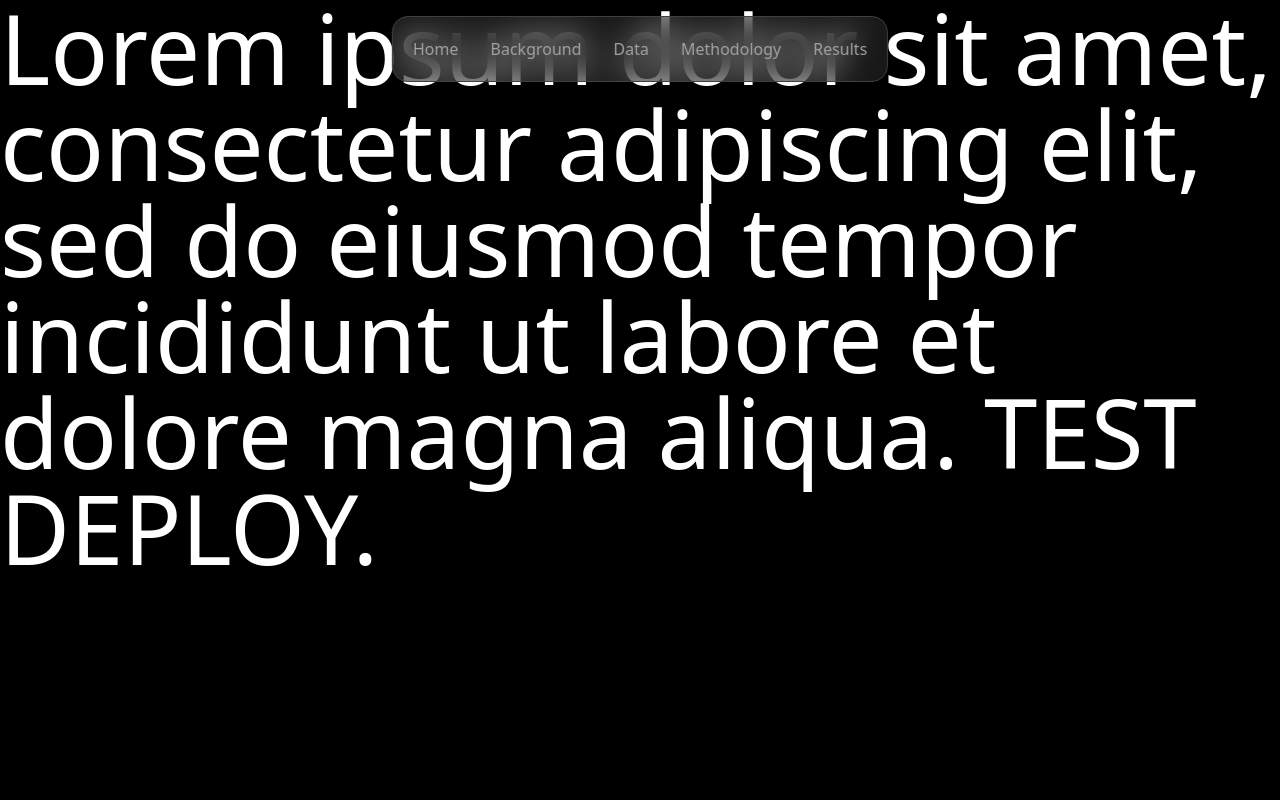
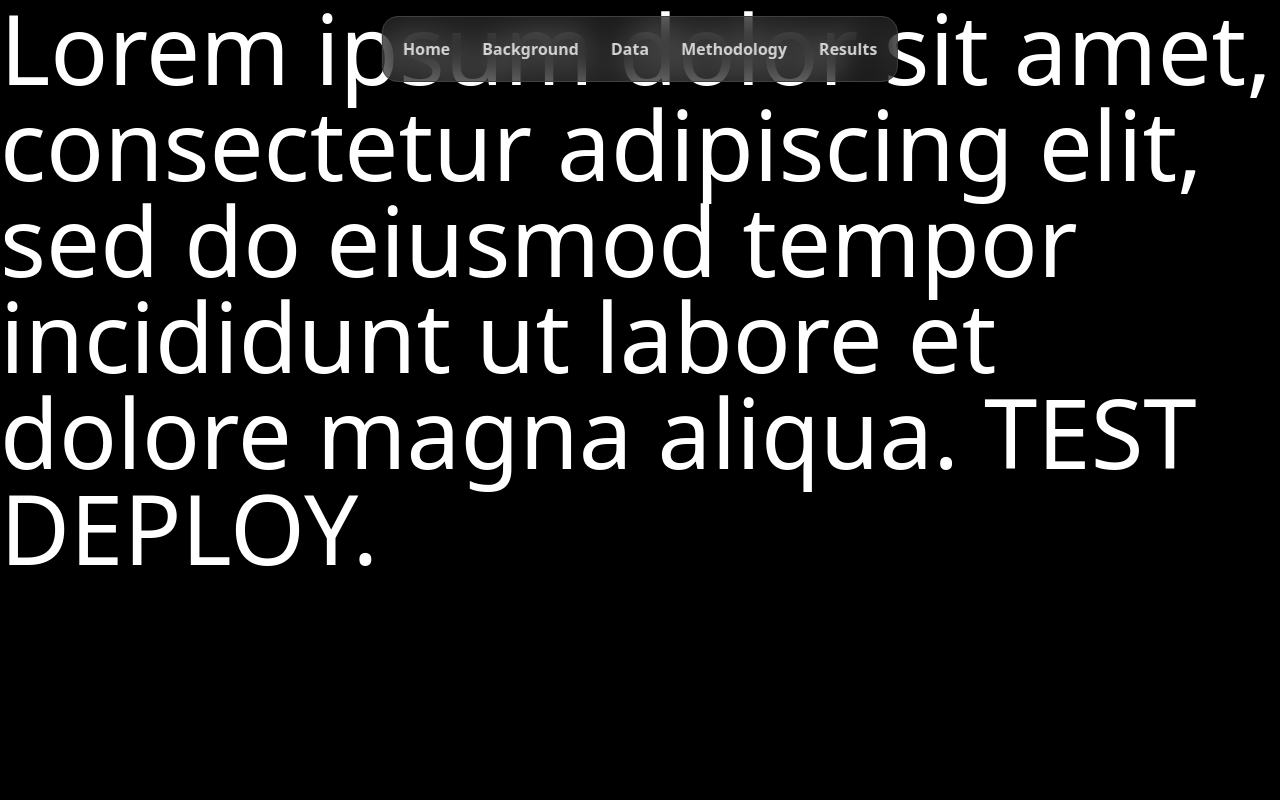
Before and after one commit to riru12/cs132portfolio, a SvelteKit app: page / in a window 1280 px wide. Shown: the top 800 px of the page. Built offline with nearby package versions, Linux system fonts and the light colour scheme.

Commit message:
adjusted navbar colors

```diff
--- a/src/components/Navbar.svelte
+++ b/src/components/Navbar.svelte
@@ -3,11 +3,11 @@
 </script>
 
 <div class="flex fixed bottom-4 md:bottom-auto md:top-4 left-2/4 translate-x-[-50%] px-4 w-screen md:w-auto">
-    <nav class="flex rounded-2xl bg-[#3c3c3c66] text-neutral-400 backdrop-blur-lg border-[1px] border-neutral-700 w-screen md:w-min p-1">
-        <a href="{base}/" class="p-4 hover:bg-[#0a0a0a66] rounded-xl grow text-center">Home</a>
-        <a href="{base}/" class="p-4 hover:bg-[#0a0a0a66] rounded-xl grow text-center">Background</a>
-        <a href="{base}/" class="p-4 hover:bg-[#0a0a0a66] rounded-xl grow text-center">Data</a>
-        <a href="{base}/" class="p-4 hover:bg-[#0a0a0a66] rounded-xl grow text-center">Methodology</a>
-        <a href="{base}/" class="p-4 hover:bg-[#0a0a0a66] rounded-xl grow text-center">Results</a>
+    <nav class="flex rounded-2xl bg-[#2d2d2d99] text-neutral-300 font-semibold backdrop-blur-lg border-[1px] border-neutral-700 w-screen md:w-min p-1">
+        <a href="{base}/" class="p-4 hover:bg-[#a3a3a336] rounded-xl grow text-center">Home</a>
+        <a href="{base}/" class="p-4 hover:bg-[#a3a3a336] rounded-xl grow text-center">Background</a>
+        <a href="{base}/" class="p-4 hover:bg-[#a3a3a336] rounded-xl grow text-center">Data</a>
+        <a href="{base}/" class="p-4 hover:bg-[#a3a3a336] rounded-xl grow text-center">Methodology</a>
+        <a href="{base}/" class="p-4 hover:bg-[#a3a3a336] rounded-xl grow text-center">Results</a>
     </nav>
 </div>
```
